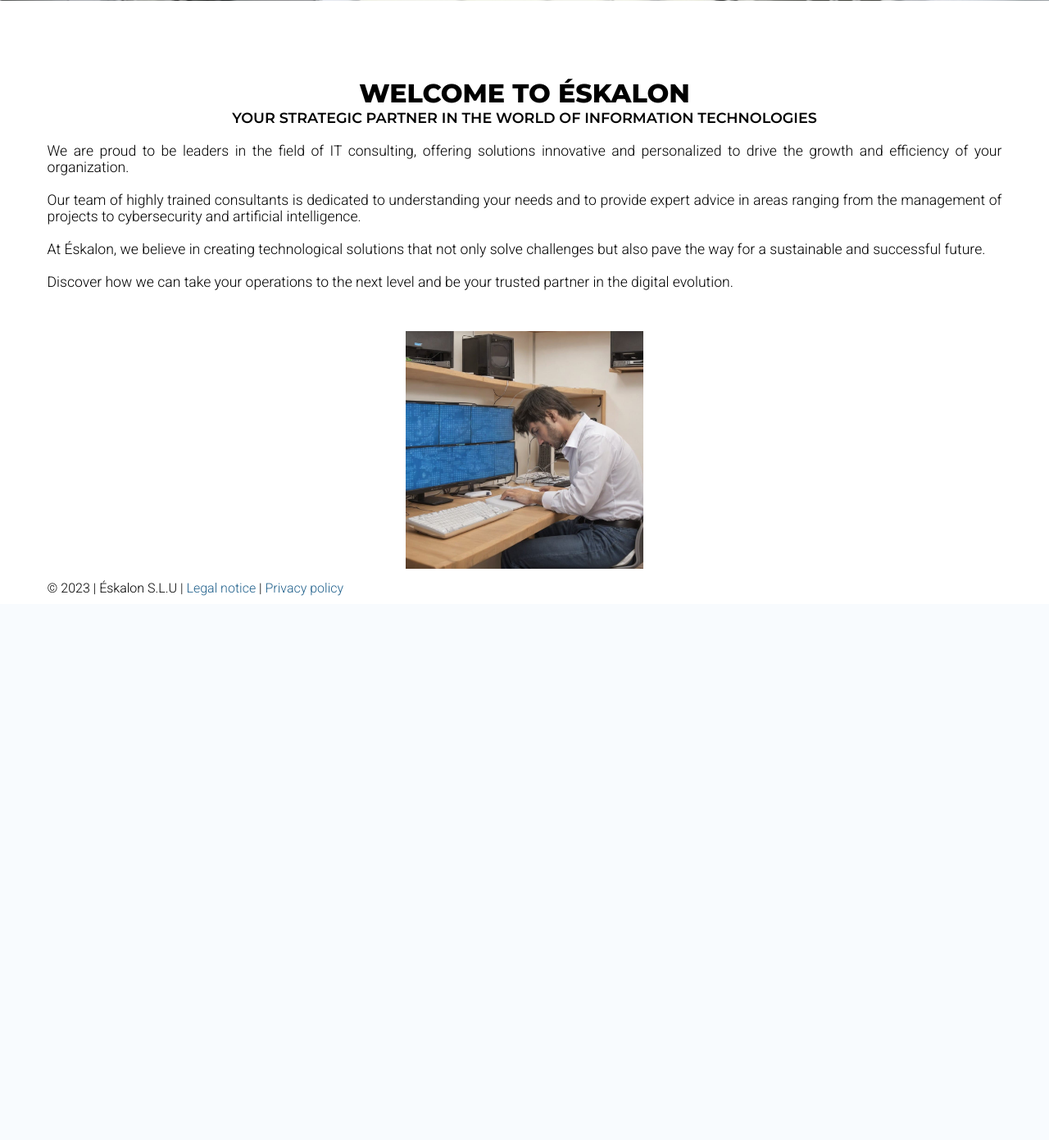
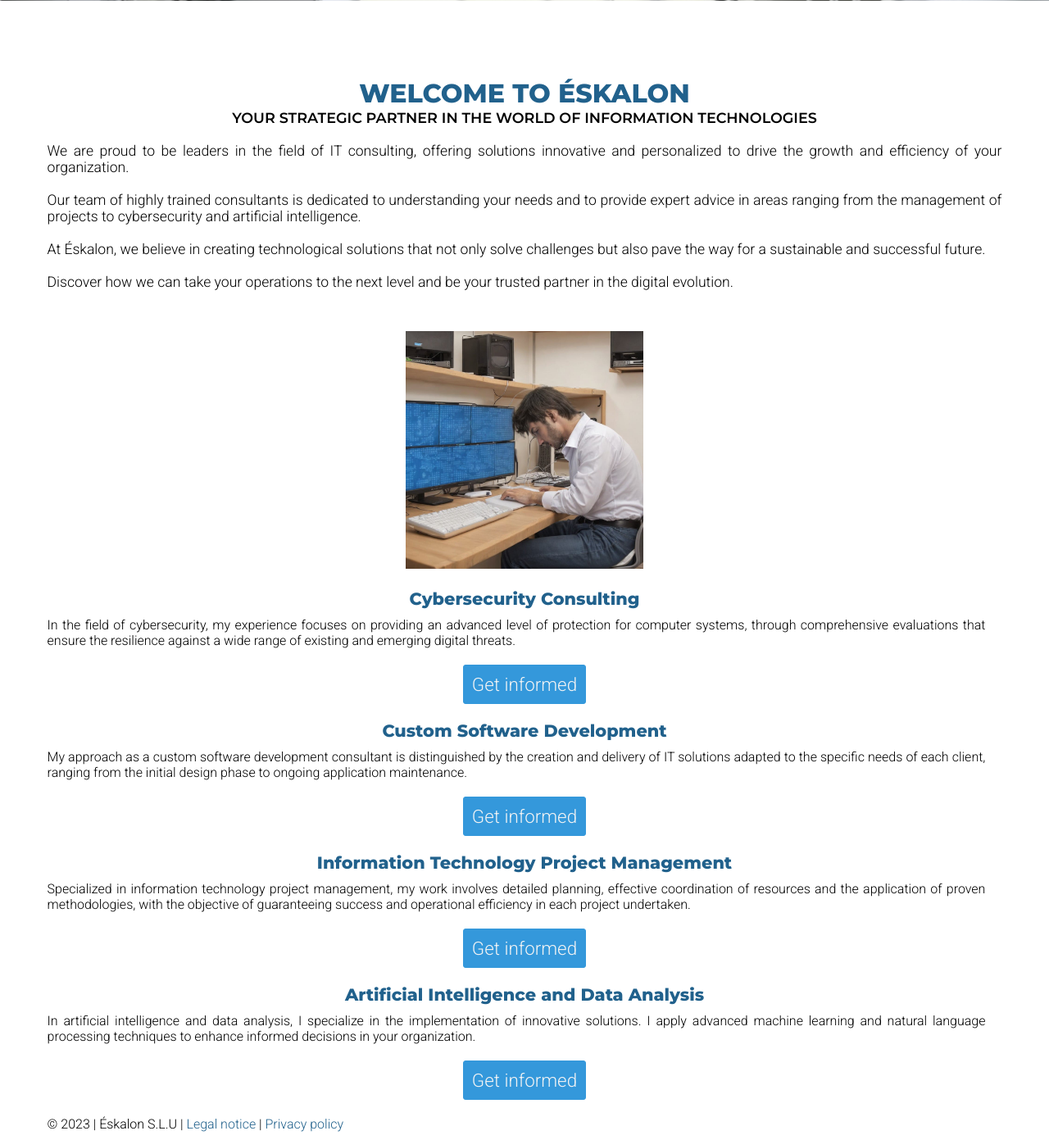
Before and after one commit to sergiorobla/eskalon, a PHP site: page /pages/translates/english/index.html in a window 1280 px wide. Shown: the part 530-1921 px from the top of the page at 82% size. Before the commit the page ends 1257 px from the top, so only its background shows below. Run offline with PHP 8.4, Linux system fonts and the light colour scheme.

Commit message:
modified:   index.html modified:   pages/translates/english/index.html modified:   pages/translates/italian/index.html modified:   pages/translates/portugues/index.html modified:   styles/style.css

```diff
--- a/pages/translates/english/index.html
+++ b/pages/translates/english/index.html
@@ -74,6 +74,44 @@
             </div>
             <div class="image-index"><img src="../../../static/images/index.jpeg" alt=""></div>
         </section>
+        <section class="point-index">
+            <div>
+                <h1>Cybersecurity Consulting</h1>
+                <p>
+                    In the field of cybersecurity, my experience focuses on providing an advanced level of
+                    protection for computer systems, through comprehensive evaluations that ensure the
+                    resilience against a wide range of existing and emerging digital threats.
+                </p>
+                <form class="btn" action="#" method="get"><button>Get informed</button></form>
+            </div>
+            <div>
+                <h1>Custom Software Development</h1>
+                <p>
+                    My approach as a custom software development consultant is distinguished by the creation and
+                    delivery of IT solutions adapted to the specific needs of each client,
+                    ranging from the initial design phase to ongoing application maintenance.
+                </p>
+                <form class="btn" action="#" method="get"><button>Get informed</button></form>
+            </div>
+            <div>
+                <h1>Information Technology Project Management</h1>
+                <p>
+                    Specialized in information technology project management, my work involves
+                    detailed planning, effective coordination of resources and the application of proven methodologies,
+                    with the objective of guaranteeing success and operational efficiency in each project undertaken.
+                </p>
+                <form class="btn" action="#" method="get"><button>Get informed</button></form>
+            </div>
+            <div>
+                <h1>Artificial Intelligence and Data Analysis</h1>
+                <p>
+                    In artificial intelligence and data analysis, I specialize in the implementation of innovative solutions.
+                    I apply advanced machine learning and natural language processing techniques to enhance
+                    informed decisions in your organization.
+                </p>
+                <form class="btn" action="#" method="get"><button>Get informed</button></form>
+            </div>
+        </section>
     </main>
     <footer>
         <p>&copy; 2023 | Éskalon S.L.U | <a href="#"> Legal notice </a> | <a href="#"> Privacy policy </a></p>
--- a/styles/style.css
+++ b/styles/style.css
@@ -6,7 +6,7 @@
     font-family: 'Roboto', sans-serif;
 }
 
-/* ESTILOS DEL HEADER Y DIVISION DEL HEADER */
+/* ESTILOS PARA EL HEADER Y DIVISION DEL HEADER */
 .contenedor {
     display: flex;
     justify-content: center;
@@ -20,7 +20,7 @@
     text-align: center;
 }
 
-/* ESTILOS DEL LOGO */
+/* ESTILOS PARA EL LOGO */
 .logo img {
     height: 70px;
     transition: all 0.3s;
@@ -30,7 +30,7 @@
     transform: scale(1.2);
 }
 
-/* ESTILOS DEL MENU PRINCIPAL */
+/* ESTILOS PARA EL MENU PRINCIPAL */
 .nav-links li {
     list-style: none;
     display: inline-block;
@@ -55,7 +55,7 @@
     transition: all 0.3s;
 }
 
-/* ESTILOS DEL MENU TRADUCCION LENGUAJES*/
+/* ESTILOS PARA EL MENU TRADUCCION LENGUAJES*/
 .nav-lang li {
     list-style: none;
     display: inline-block;
@@ -72,7 +72,7 @@
     margin-right: 10px;
 }
 
-/* ESTILOS DEL BOTON HAMBURGUESA */
+/* ESTILOS PARA EL BOTON HAMBURGUESA */
 .burger-btn {
     display: none;
 }
@@ -110,7 +110,7 @@
     font-family: 'Montserrat', sans-serif;
 }
 
-/* ESTILOS PARA EL TEXTO */
+/* ESTILOS PARA EL TEXTO DEL INDEX */
 .index-container {
     display: flex;
 }
@@ -139,11 +139,54 @@
     font-size: 180%;
     margin-top: 8%;
     font-weight: bold;
+    color: #21618C;
 }
 
+/* ESTILOS PARA LA IMAGEN DEL INDEX */
 .image-index img{
     margin: 120px 50px 50px 100px;
     width: 300px;
+}
+
+/* ESTILOS PARA LOS PUNTOS DEL INDEX */
+.point-index {
+    display: flex;
+    margin: 0 300px 0 300px;
+}
+
+.point-index h1 {
+    text-align: center;
+    margin-top: 20px;
+    font-family: 'Montserrat', sans-serif;
+    font-size: 130%;
+    color: #21618C;
+}
+
+.point-index p{
+    text-align: justify;
+    margin-top: 10px;
+    margin-right: 20px;
+}
+
+.point-index form {
+    text-align: center;
+    margin-top: 20px;
+    margin-bottom: 20px;
+}
+
+.point-index button {
+    display: inline-block;
+    background-color: #3498DB;
+    color: #F2F3F4;
+    font-size: 140%;
+    border: #3498DB solid 1px;
+    border-radius: 3px;
+    padding: 10px;
+}
+
+.point-index button:hover {
+    background-color: #21618C;
+    border: #21618C solid 1px;
 }
 /* ESTILOS DEL FOOTER*/
 footer {
@@ -153,6 +196,7 @@
     color:#21618C;
     text-decoration: none;
 }
+
 /* ESTILOS PARA HACER LA PAGINA RESPONSIVE*/
 @media screen and (max-width: 3000px) {
     .slider-title {
@@ -264,6 +308,11 @@
         margin: auto;
         width: 290px;
     }
+
+    .point-index {
+        display: block;
+        margin: 0 4.5% 0 4.5%;
+    }
 }
 
 @media screen and (max-width: 975px) {
```
Also changed, not shown: index.html (+38 -0 lines), pages/translates/italian/index.html (+38 -0 lines), pages/translates/portugues/index.html (+38 -0 lines).
